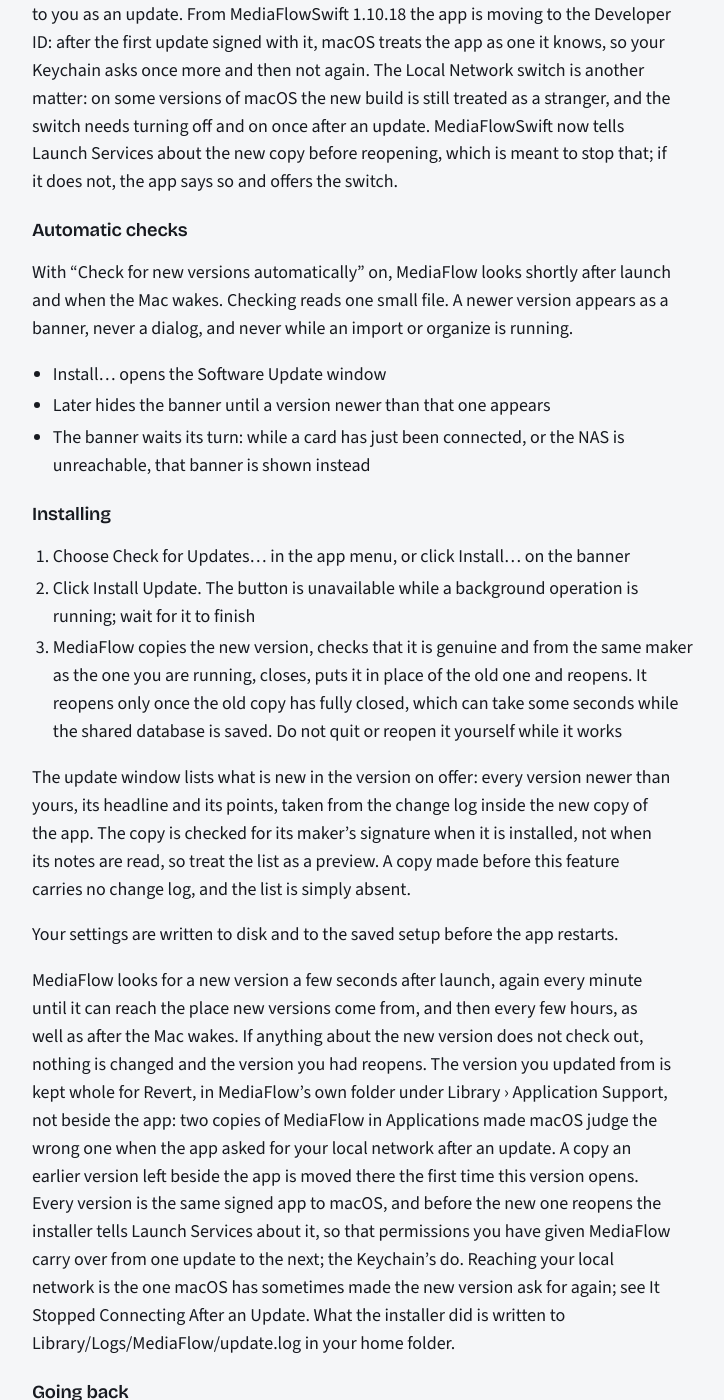
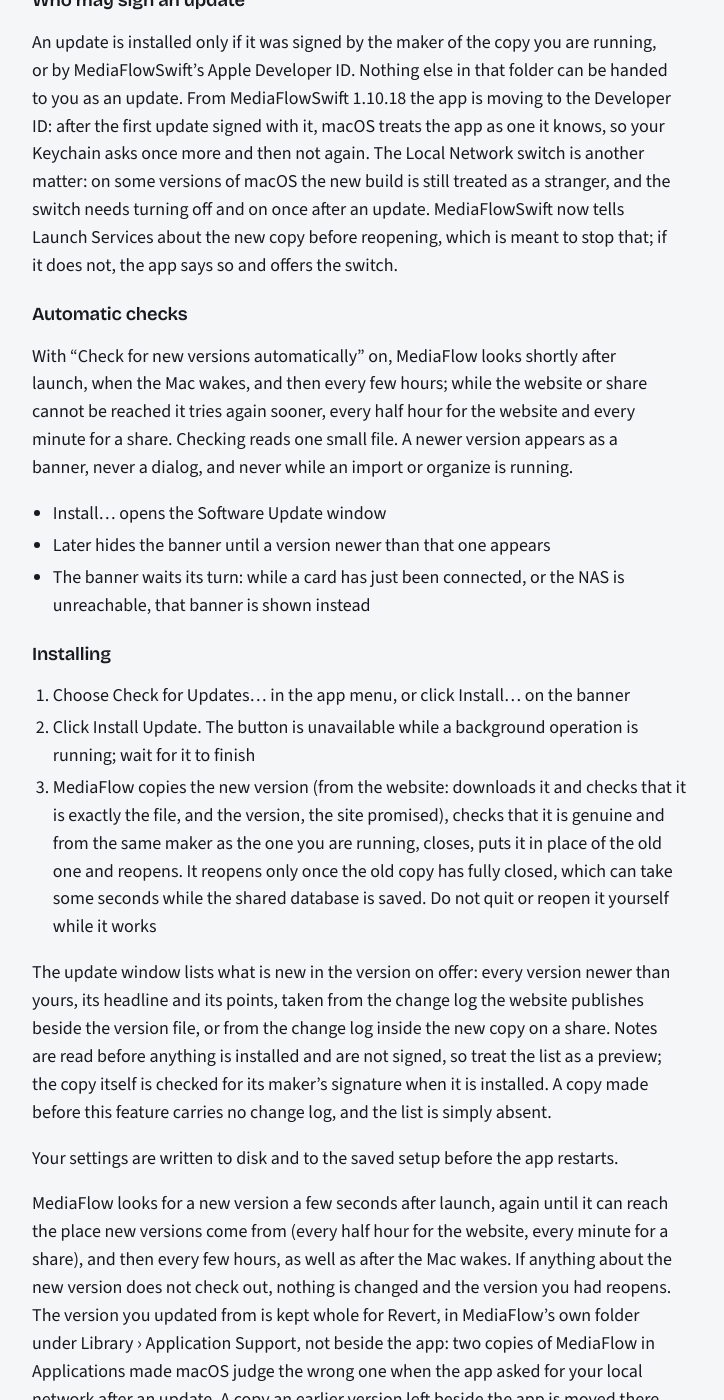
Before and after one commit to mwmike/mediaflowswift.com, a Jekyll site: the page built from manual/index.md, in a window 1280 px wide and 1400 px high, scrolled down 20164 px. Shown: the whole window, without its empty margins (80-804 px from the left). Built offline with Jekyll 4.4.1, drawn with Linux system fonts in a browser that asks for light colours; some of the changed text lies outside the part shown.

Commit message:
manual: refresh from MediaFlowSwift 1.10.27
Co-Authored-By: Claude Fable 5.1 <noreply@anthropic.com>

```diff
--- a/manual/index.md
+++ b/manual/index.md
@@ -535,17 +535,17 @@ See also: [Setting Up MediaFlow](#setting-up-mediaflow), [Updating MediaFlow](#u
 
 ## Updating MediaFlow
 
-*MediaFlow updates itself from a copy of the app on your NAS or in a folder you choose, and keeps your settings.*
-
-MediaFlow does not download updates from the internet. It compares itself with a newer copy of the app that you keep in one place, normally on your NAS, and installs that copy when you say so. Your settings and projects are not touched by an update.
-
-### Where updates come from
-
-Settings › General › Updates shows the source. Until you choose something else, it follows the NAS chosen in Settings › Network and looks for the app in the MediaFlowSwift folder on that share.
-
-- Choose… picks a different copy of the app, on a share or on this Mac
-- Follow the NAS goes back to the default
-- Not set means no NAS is chosen and nothing was picked, so MediaFlow does not look for new versions
+*MediaFlow updates itself from the MediaFlow website, or from a copy of the app in a folder you choose, and keeps your settings.*
+
+MediaFlow looks for a newer version of itself, tells you when there is one, and installs it when you say so. Your settings and projects are not touched by an update.
+
+### Where new versions come from
+
+Settings › General › Updates has two choices. The MediaFlow website is right for most people: MediaFlow reads one small file from mediaflowswift.com that names the newest version, and nothing about you or your Mac goes with the request. A folder or share of your own is for keeping your own copy of the app, on a NAS say, and needs no internet.
+
+- A fresh install checks the website. A Mac that already followed a NAS or a chosen folder keeps doing so until you pick the website
+- With a folder or share: Choose… picks the copy of the app to update from; Follow the NAS goes back to the MediaFlowSwift folder on the NAS chosen in Settings › Network
+- Not set means a folder was chosen but nothing was picked, so MediaFlow does not look for new versions
 - “No app found there” means the share is not connected or the app is somewhere else
 
 ### Who may sign an update
@@ -554,7 +554,7 @@ An update is installed only if it was signed by the maker of the copy you are ru
 
 ### Automatic checks
 
-With “Check for new versions automatically” on, MediaFlow looks shortly after launch and when the Mac wakes. Checking reads one small file. A newer version appears as a banner, never a dialog, and never while an import or organize is running.
+With “Check for new versions automatically” on, MediaFlow looks shortly after launch, when the Mac wakes, and then every few hours; while the website or share cannot be reached it tries again sooner, every half hour for the website and every minute for a share. Checking reads one small file. A newer version appears as a banner, never a dialog, and never while an import or organize is running.
 
 - Install… opens the Software Update window
 - Later hides the banner until a version newer than that one appears
@@ -564,13 +564,13 @@ With “Check for new versions automatically” on, MediaFlow looks shortly afte
 
 1. Choose Check for Updates… in the app menu, or click Install… on the banner
 2. Click Install Update. The button is unavailable while a background operation is running; wait for it to finish
-3. MediaFlow copies the new version, checks that it is genuine and from the same maker as the one you are running, closes, puts it in place of the old one and reopens. It reopens only once the old copy has fully closed, which can take some seconds while the shared database is saved. Do not quit or reopen it yourself while it works
-
-The update window lists what is new in the version on offer: every version newer than yours, its headline and its points, taken from the change log inside the new copy of the app. The copy is checked for its maker’s signature when it is installed, not when its notes are read, so treat the list as a preview. A copy made before this feature carries no change log, and the list is simply absent.
+3. MediaFlow copies the new version (from the website: downloads it and checks that it is exactly the file, and the version, the site promised), checks that it is genuine and from the same maker as the one you are running, closes, puts it in place of the old one and reopens. It reopens only once the old copy has fully closed, which can take some seconds while the shared database is saved. Do not quit or reopen it yourself while it works
+
+The update window lists what is new in the version on offer: every version newer than yours, its headline and its points, taken from the change log the website publishes beside the version file, or from the change log inside the new copy on a share. Notes are read before anything is installed and are not signed, so treat the list as a preview; the copy itself is checked for its maker’s signature when it is installed. A copy made before this feature carries no change log, and the list is simply absent.
 
 Your settings are written to disk and to the saved setup before the app restarts.
 
-MediaFlow looks for a new version a few seconds after launch, again every minute until it can reach the place new versions come from, and then every few hours, as well as after the Mac wakes. If anything about the new version does not check out, nothing is changed and the version you had reopens. The version you updated from is kept whole for Revert, in MediaFlow’s own folder under Library › Application Support, not beside the app: two copies of MediaFlow in Applications made macOS judge the wrong one when the app asked for your local network after an update. A copy an earlier version left beside the app is moved there the first time this version opens. Every version is the same signed app to macOS, and before the new one reopens the installer tells Launch Services about it, so that permissions you have given MediaFlow carry over from one update to the next; the Keychain’s do. Reaching your local network is the one macOS has sometimes made the new version ask for again; see It Stopped Connecting After an Update. What the installer did is written to Library/Logs/MediaFlow/update.log in your home folder.
+MediaFlow looks for a new version a few seconds after launch, again until it can reach the place new versions come from (every half hour for the website, every minute for a share), and then every few hours, as well as after the Mac wakes. If anything about the new version does not check out, nothing is changed and the version you had reopens. The version you updated from is kept whole for Revert, in MediaFlow’s own folder under Library › Application Support, not beside the app: two copies of MediaFlow in Applications made macOS judge the wrong one when the app asked for your local network after an update. A copy an earlier version left beside the app is moved there the first time this version opens. Every version is the same signed app to macOS, and before the new one reopens the installer tells Launch Services about it, so that permissions you have given MediaFlow carry over from one update to the next; the Keychain’s do. Reaching your local network is the one macOS has sometimes made the new version ask for again; see It Stopped Connecting After an Update. What the installer did is written to Library/Logs/MediaFlow/update.log in your home folder.
 
 ### Going back
 
@@ -3317,9 +3317,15 @@ Writing with the agent, uploading and reading results cost us something each tim
 
 ### Buying a plan
 
-Prices are announced with the first public release, monthly or yearly. A plan follows you, not a Mac: the Macs you use share it. Until plans go on sale, Choose a plan… explains them and asks for nothing. Nothing on the Plan tab is sent anywhere.
-
-See also: [The Settings Window](#the-settings-window), [Importing from a Card, Drive or Folder](#importing-from-a-card-drive-or-folder), [Organizing Media to Storage](#organizing-media-to-storage), [Preparing a Video for YouTube](#preparing-a-video-for-youtube), [Connecting to a PostgreSQL Server](#connecting-to-a-postgresql-server)
+Studio is $4.99 a month or $49.99 a year; Studio Pro is $9.99 a month or $99.99 a year, in US dollars, plus tax where it applies. Plans are bought on mediaflowswift.com; the app never asks for a card. The checkout is run by Paddle, who handle payment, tax and invoices, and whose receipt has the link for changing or cancelling a subscription.
+
+### Your licence key
+
+After buying, the thank-you page shows a licence key of the form MF-XXXXX-XXXXX-XXXXX-XXXXX. Enter it in Settings › Plan (or in the Plans window that a paused feature opens) and click Activate. The key follows you, not a Mac: it works on up to three Macs at once, and Settings › Plan lists them by name. Release this Mac frees its place for another; it needs a connection, so that the place is really freed before the key is forgotten here. Settings shows only the last group of the key, so a screenshot does not hand it on. Lost the key? The website’s Lost your key page finds it from the transaction number on your receipt.
+
+Once a day, and when you click Check now, the app asks the licence service whether the key still stands: it sends the key and a random id it made up for this Mac, nothing more (the Mac’s name goes only with the activation), and it says so in Settings › Privacy. Without a connection the last answer holds for two weeks, so a trip does not pause your work. When a subscription ends, or is refunded, the plan reads as ended at the next check, and everything you made still opens.
+
+See also: [The Settings Window](#the-settings-window), [Privacy: What Leaves This Mac](#privacy-what-leaves-this-mac), [Importing from a Card, Drive or Folder](#importing-from-a-card-drive-or-folder), [Organizing Media to Storage](#organizing-media-to-storage), [Preparing a Video for YouTube](#preparing-a-video-for-youtube), [Connecting to a PostgreSQL Server](#connecting-to-a-postgresql-server)
 
 ## The Settings Window
 
```
